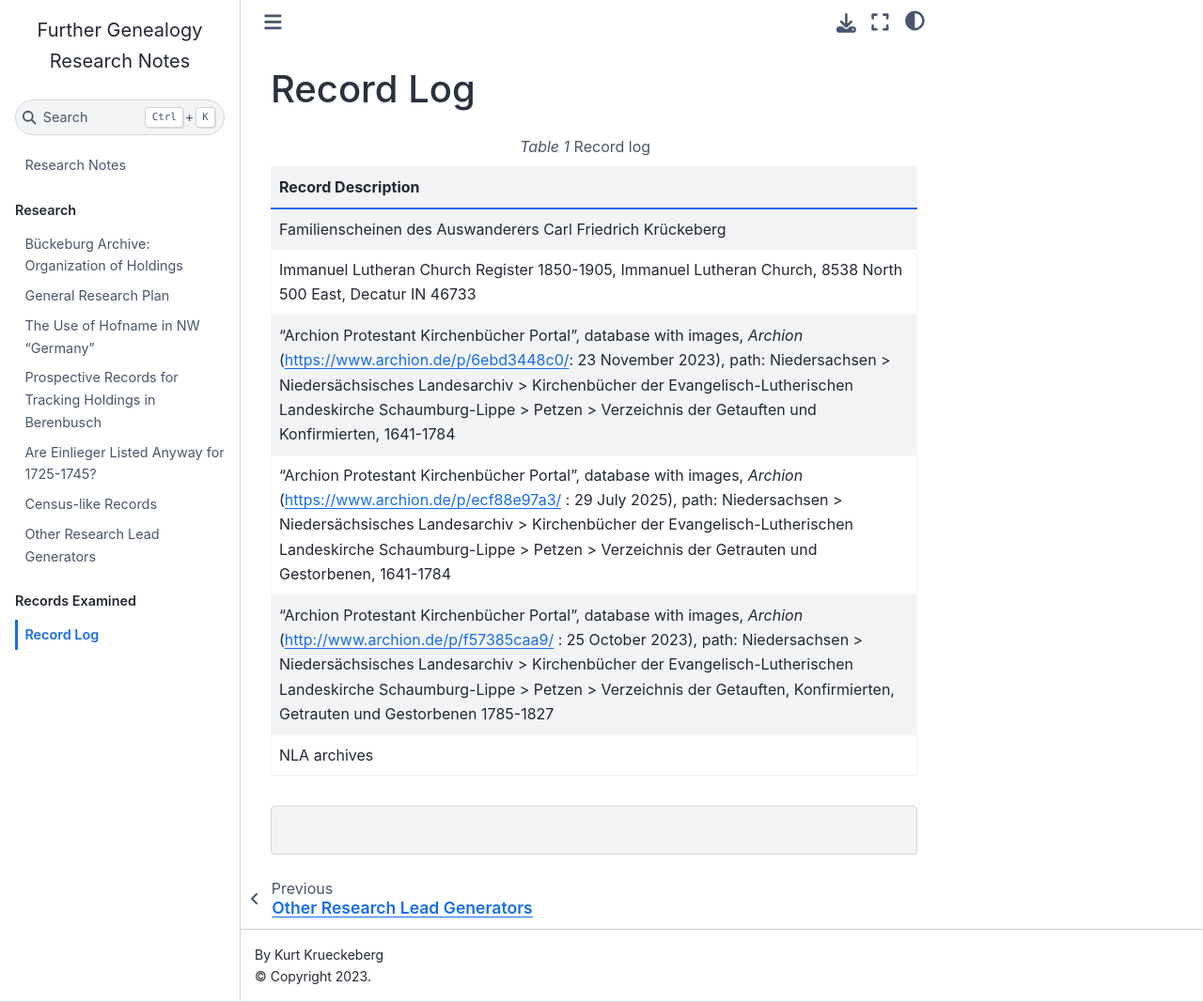
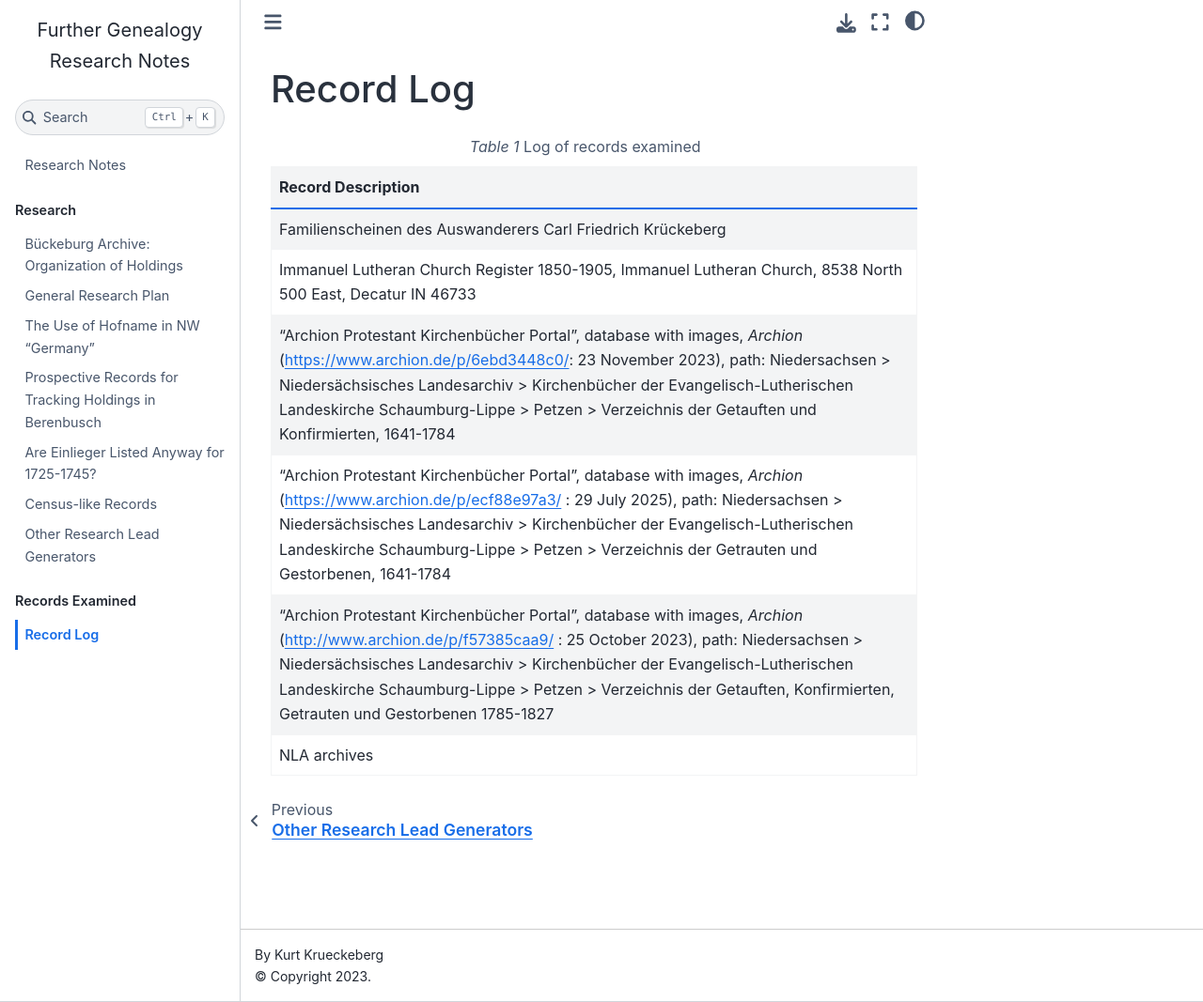
Before and after one commit to kurt-krueckeberg/sphinx-research, a Jupyter Book: the page built from records/records-log.md, in a window 1280 px wide and 1067 px high. Shown: the whole window at 94% size. Built offline with Jupyter Book 1.0.4 settings and Sphinx 7.4.7 and the Sphinx Book theme 1.1.4, drawn with Linux system fonts in a browser that asks for light colours.

Commit message:
Update files

````diff
--- a/records/records-log.md
+++ b/records/records-log.md
@@ -1,6 +1,6 @@
 # Record Log
 
-```{list-table} Record log
+```{list-table} Log of records examined
 :header-rows: 1
 
 * - Record Description
@@ -19,4 +19,3 @@ Schaumburg-Lippe > Petzen > Verzeichnis der Getrauten und Gestorbenen, 1641-1784
 Landesarchiv > Kirchenbücher der Evangelisch-Lutherischen Landeskirche Schaumburg-Lippe > Petzen > Verzeichnis der Getauften, Konfirmierten, Getrauten und Gestorbenen 1785-1827
 * - NLA archives
 ```
-```
````
